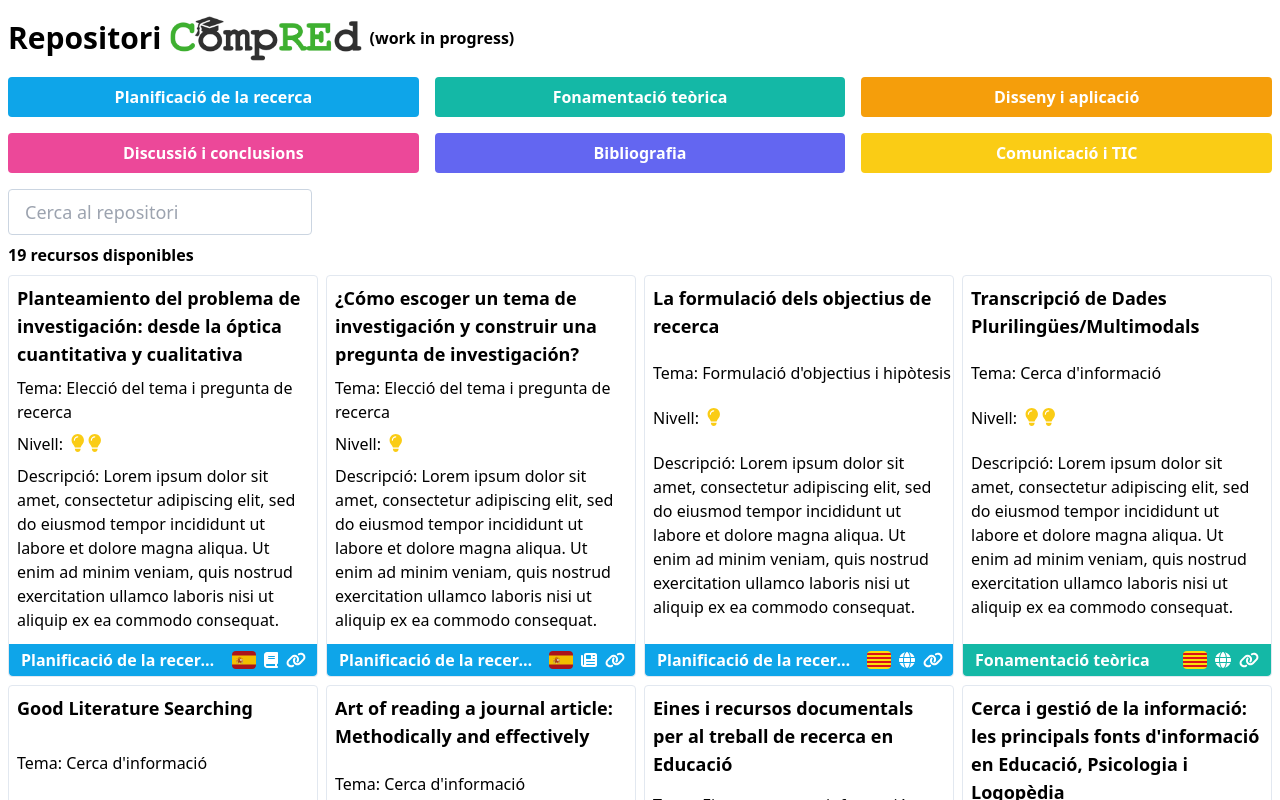
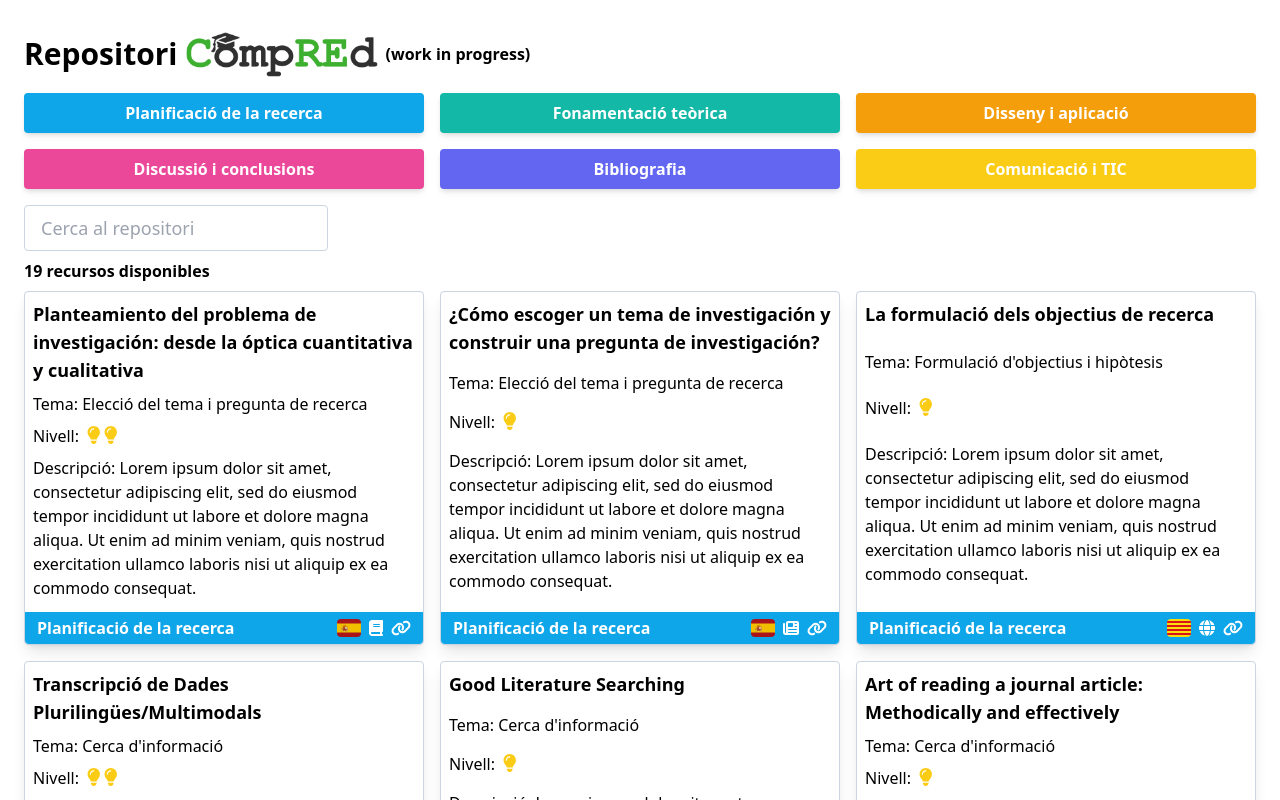
Before and after one commit to quecot/repositori-compred, a Next.js app: page / in a window 1280 px wide. Shown: the top 800 px of the page. Built offline with nearby package versions, Linux system fonts and the light colour scheme.

Commit message:
refactor: some styles

```diff
--- a/src/app/components/DimensionFilters.tsx
+++ b/src/app/components/DimensionFilters.tsx
@@ -5,12 +5,12 @@ interface Props {
 const DimensionFilters: React.FC<Props> = ({ setFilter }) => {
   return (
     <section className="grid w-full grid-cols-2 gap-4 px-2 py-4 font-semibold text-white sm:grid-cols-3">
-      <button className="p-2 rounded bg-c1" onClick={() => setFilter("Planificació de la recerca")}>Planificació de la recerca</button>
-      <button className="p-2 rounded bg-c2" onClick={() => setFilter("Fonamentació teòrica")}>Fonamentació teòrica</button>
-      <button className="p-2 rounded bg-c3" onClick={() => setFilter("Disseny i aplicació")}>Disseny i aplicació</button>
-      <button className="p-2 rounded bg-c4" onClick={() => setFilter("Discussió i conclusions")}>Discussió i conclusions</button>
-      <button className="p-2 rounded bg-c5" onClick={() => setFilter("Bibliografia")}>Bibliografia</button>
-      <button className="p-2 rounded bg-c6" onClick={() => setFilter("Comunicació i TIC")}>Comunicació i TIC</button>
+      <button className="p-2 rounded shadow-md hover:scale-[1.03] bg-c1" onClick={() => setFilter("Planificació de la recerca")}>Planificació de la recerca</button>
+      <button className="p-2 rounded shadow-md hover:scale-[1.03] bg-c2" onClick={() => setFilter("Fonamentació teòrica")}>Fonamentació teòrica</button>
+      <button className="p-2 rounded shadow-md hover:scale-[1.03] bg-c3" onClick={() => setFilter("Disseny i aplicació")}>Disseny i aplicació</button>
+      <button className="p-2 rounded shadow-md hover:scale-[1.03] bg-c4" onClick={() => setFilter("Discussió i conclusions")}>Discussió i conclusions</button>
+      <button className="p-2 rounded shadow-md hover:scale-[1.03] bg-c5" onClick={() => setFilter("Bibliografia")}>Bibliografia</button>
+      <button className="p-2 rounded shadow-md hover:scale-[1.03] bg-c6" onClick={() => setFilter("Comunicació i TIC")}>Comunicació i TIC</button>
     </section>
   );
 }
--- a/src/app/components/ResourceCard.tsx
+++ b/src/app/components/ResourceCard.tsx
@@ -19,17 +19,17 @@ const ResourceCard: React.FC<Props> = ({ resource }) => {
 
 
   return (
-    <div className='flex flex-col justify-between w-full border rounded border-slate-200'>
-      <h2 className='m-2 mb-0 text-lg font-semibold hover:text-blue-800 hover:underline'><a href={resource.url} target='_blank' rel='noreferrer'>{resource.title}</a></h2>
+    <div className="flex flex-col justify-between w-full bg-white border rounded shadow-lg border-slate-300">
+      <h2 className="m-2 mb-0 text-lg font-semibold hover:text-blue-800 hover:underline"><a href={resource.url} target="_blank" rel="noreferrer">{resource.title}</a></h2>
 
       <span className="w-full m-2 mb-0">Tema: {resource.subdimension ?? "[?]"}</span>
 
       <div className="flex items-center w-full gap-2 m-2 mb-0">
         Nivell:
-        <div className='flex items-center gap-1'>{ levels }</div>
+        <div className="flex items-center gap-1">{ levels }</div>
       </div>
 
-      <p className='m-2 mb-0'>{ resource.description ?? 'Descripció: Lorem ipsum dolor sit amet, consectetur adipiscing elit, sed do eiusmod tempor incididunt ut labore et dolore magna aliqua. Ut enim ad minim veniam, quis nostrud exercitation ullamco laboris nisi ut aliquip ex ea commodo consequat.' }</p>
+      <p className="m-2 mb-0">{ resource.description ?? 'Descripció: Lorem ipsum dolor sit amet, consectetur adipiscing elit, sed do eiusmod tempor incididunt ut labore et dolore magna aliqua. Ut enim ad minim veniam, quis nostrud exercitation ullamco laboris nisi ut aliquip ex ea commodo consequat.' }</p>
 
       <div className={`bg-${color} w-full p-1 mt-3 text-white rounded-b flex justify-between`}>
         <span className="px-2 overflow-hidden font-semibold text-ellipsis hover:whitespace-normal whitespace-nowrap">{resource.dimension}</span>
--- a/src/app/components/Resources.tsx
+++ b/src/app/components/Resources.tsx
@@ -7,7 +7,7 @@ interface Props {
 
 const Resources: React.FC<Props> = ({ resources }) => {
   return (
-    <section className="flex flex-col w-full gap-2 px-2 pb-2 sm:grid-cols-2 sm:grid md:grid md:grid-cols-3 lg:grid lg:grid-cols-4">
+    <section className="flex flex-col w-full gap-4 px-2 pb-2 sm:grid-cols-2 sm:grid md:grid md:grid-cols-2 lg:grid lg:grid-cols-3">
       { resources.map((resource) => <ResourceCard key={resource.id} resource={resource} />) }
     </section>
   )
--- a/src/app/page.tsx
+++ b/src/app/page.tsx
@@ -26,7 +26,7 @@ const App = () => {
   const [filter, setFilter] = useState('');
 
   return (
-    <main className='flex flex-col items-center w-screen h-screen'>
+    <main className='flex flex-col items-center w-screen h-screen p-4'>
       <header className="flex flex-col items-center justify-center w-full px-2 pt-4 sm:gap-2 sm:justify-start sm:flex-row">
         <span className="text-3xl font-semibold">Repositori</span>
         <a href="https://webs.uab.cat/compred/" target="_blank" rel="noreferrer">
```
